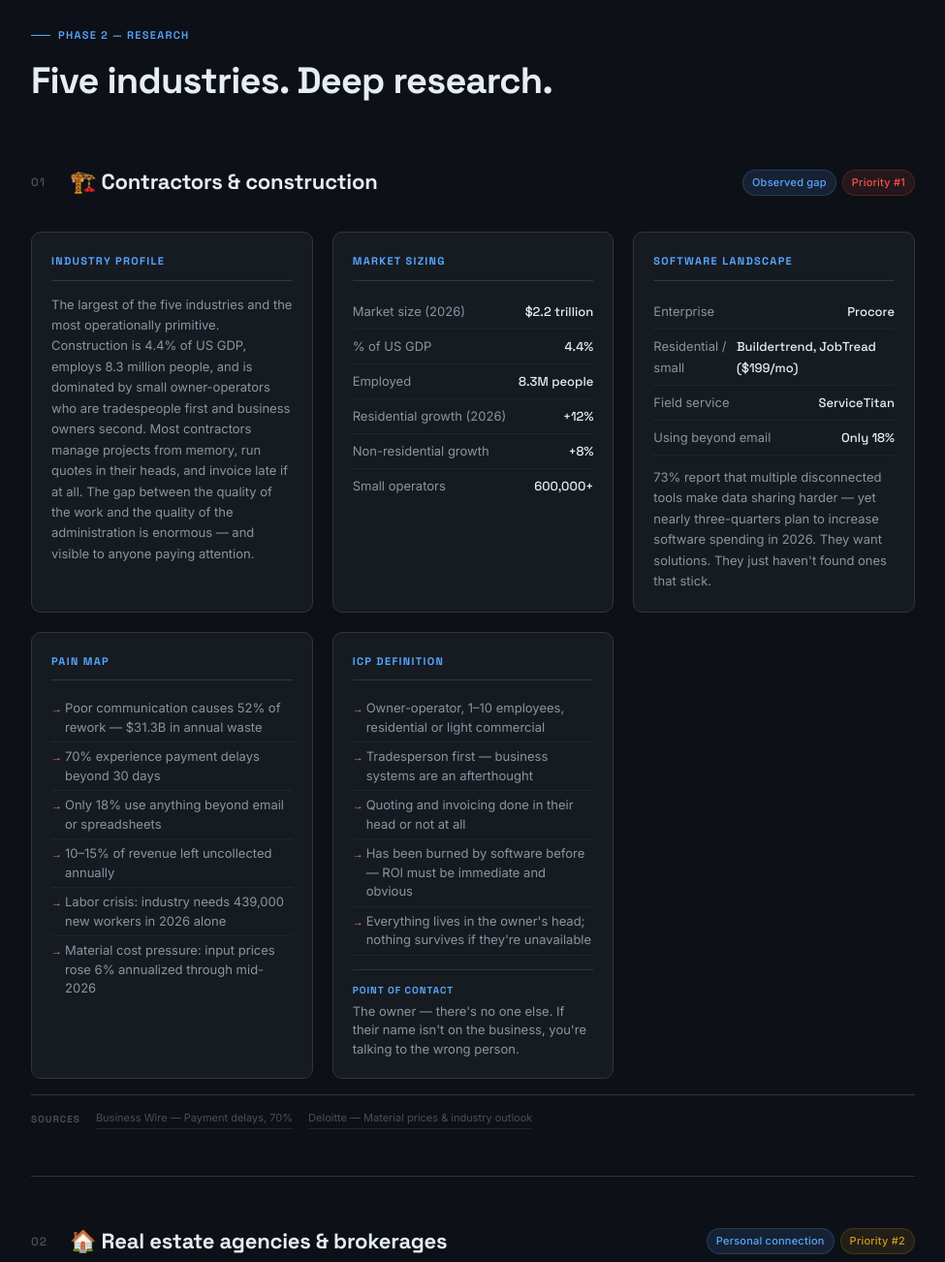
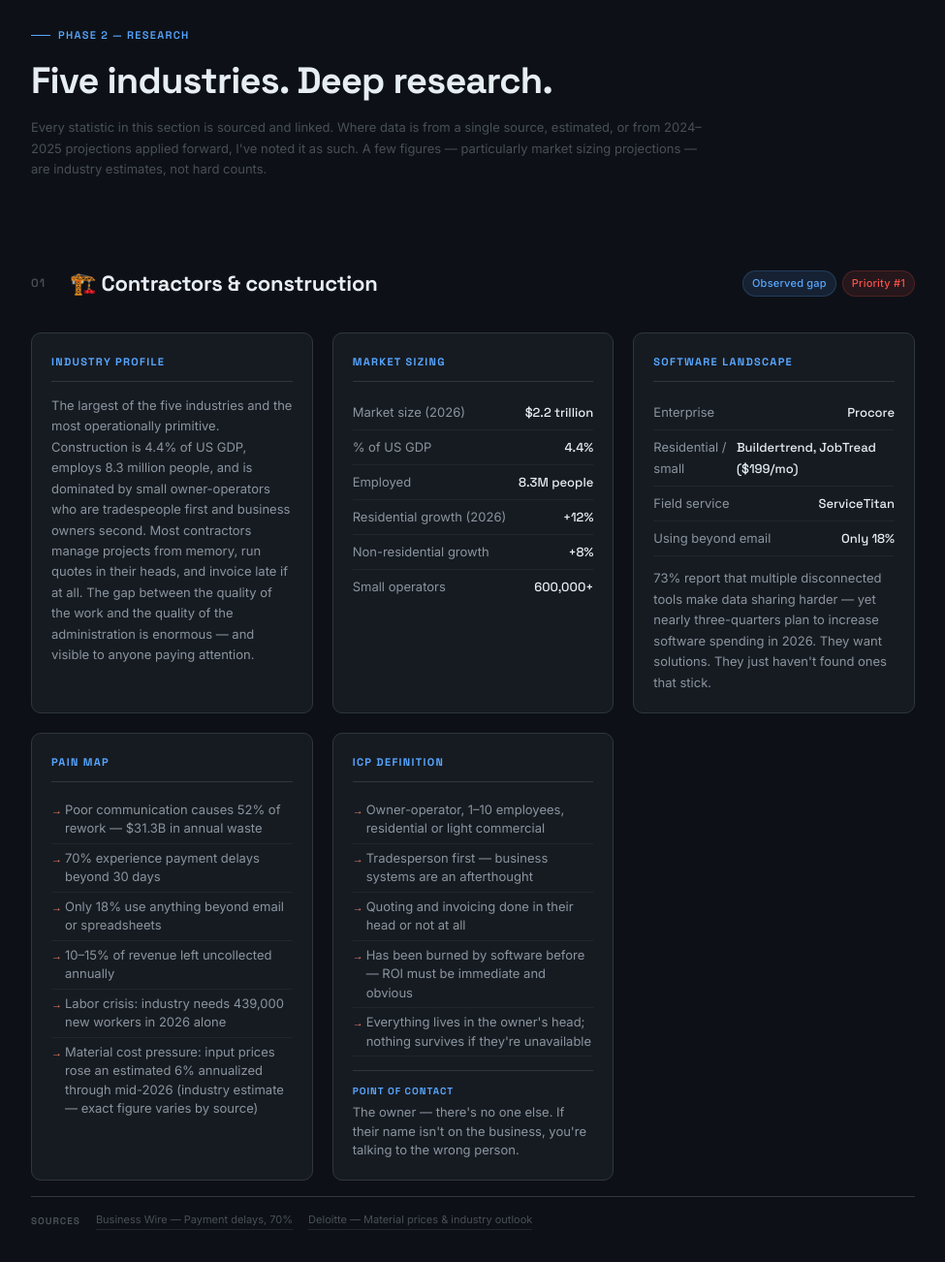
Before and after one commit to DanielProvenLabs/provenlabs-site, a plain HTML site: page strategy.html in a window 1280 px wide. Shown: the part 1760-3062 px from the top of the page at 97% size, without its empty margins (152-1127 px from the left). Drawn offline with Linux system fonts and the light colour scheme.

Commit message:
Add data transparency notes to research section

```diff
--- a/strategy.html
+++ b/strategy.html
@@ -1192,6 +1192,7 @@
   <div class="container">
     <div class="phase-label">Phase 2 — Research</div>
     <h2 class="section-title">Five industries. Deep research.</h2>
+    <p style="font-size:13px;color:var(--text-muted);max-width:700px;margin-bottom:40px;line-height:1.65;">Every statistic in this section is sourced and linked. Where data is from a single source, estimated, or from 2024–2025 projections applied forward, I've noted it as such. A few figures — particularly market sizing projections — are industry estimates, not hard counts.</p>
 
     <!-- CONTRACTORS -->
     <div class="research-industry-block">
@@ -1234,7 +1235,7 @@
           <div class="pain-item">Only 18% use anything beyond email or spreadsheets</div>
           <div class="pain-item">10–15% of revenue left uncollected annually</div>
           <div class="pain-item">Labor crisis: industry needs 439,000 new workers in 2026 alone</div>
-          <div class="pain-item">Material cost pressure: input prices rose 6% annualized through mid-2026</div>
+          <div class="pain-item">Material cost pressure: input prices rose an estimated 6% annualized through mid-2026 (industry estimate — exact figure varies by source)</div>
         </div>
         <div class="research-block">
           <div class="research-cat-header">ICP definition</div>
@@ -1307,7 +1308,7 @@
       </div>
       <div class="sources-row">
         <span class="sources-label">Sources</span>
-        <a class="source-link" href="https://www.ibisworld.com/united-states/industry/real-estate-sales-brokerage/1354/" target="_blank">IBISWorld — Industry profile</a>
+        <a class="source-link" href="https://www.ibisworld.com/united-states/industry/real-estate-sales-brokerage/1354/" target="_blank">IBISWorld — Industry profile</a> <em style="font-size:10px;color:var(--text-muted);">(subscription report — sourced directly)</em>
         <a class="source-link" href="https://www.mordorintelligence.com/industry-reports/us-real-estate-brokerage-market" target="_blank">Mordor Intelligence — Market size & projected value</a>
         <a class="source-link" href="https://www.pinova.in/blog/why-70-percent-real-estate-leads-lost" target="_blank">Pinova — Follow-up statistics</a>
       </div>
```
